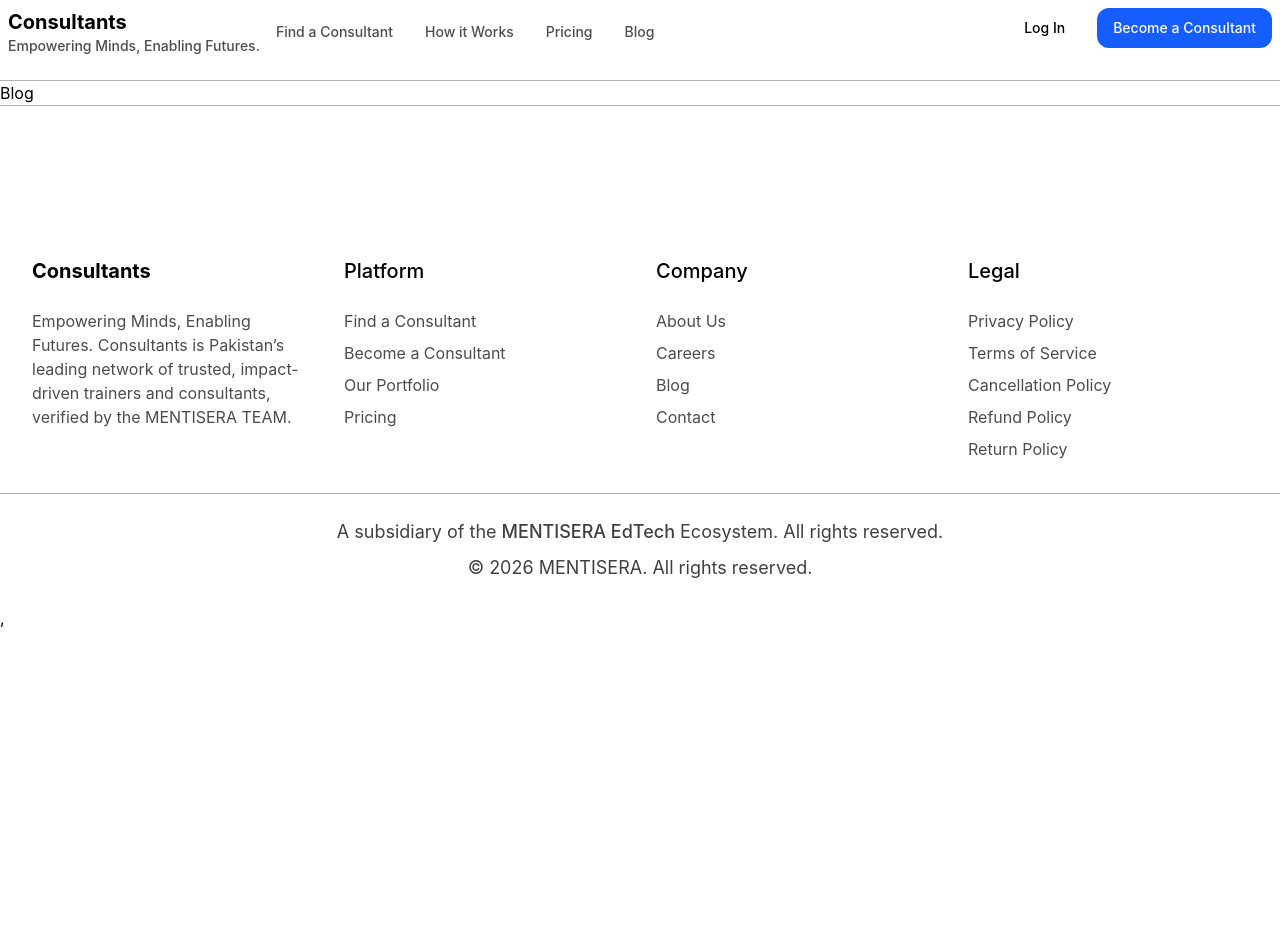
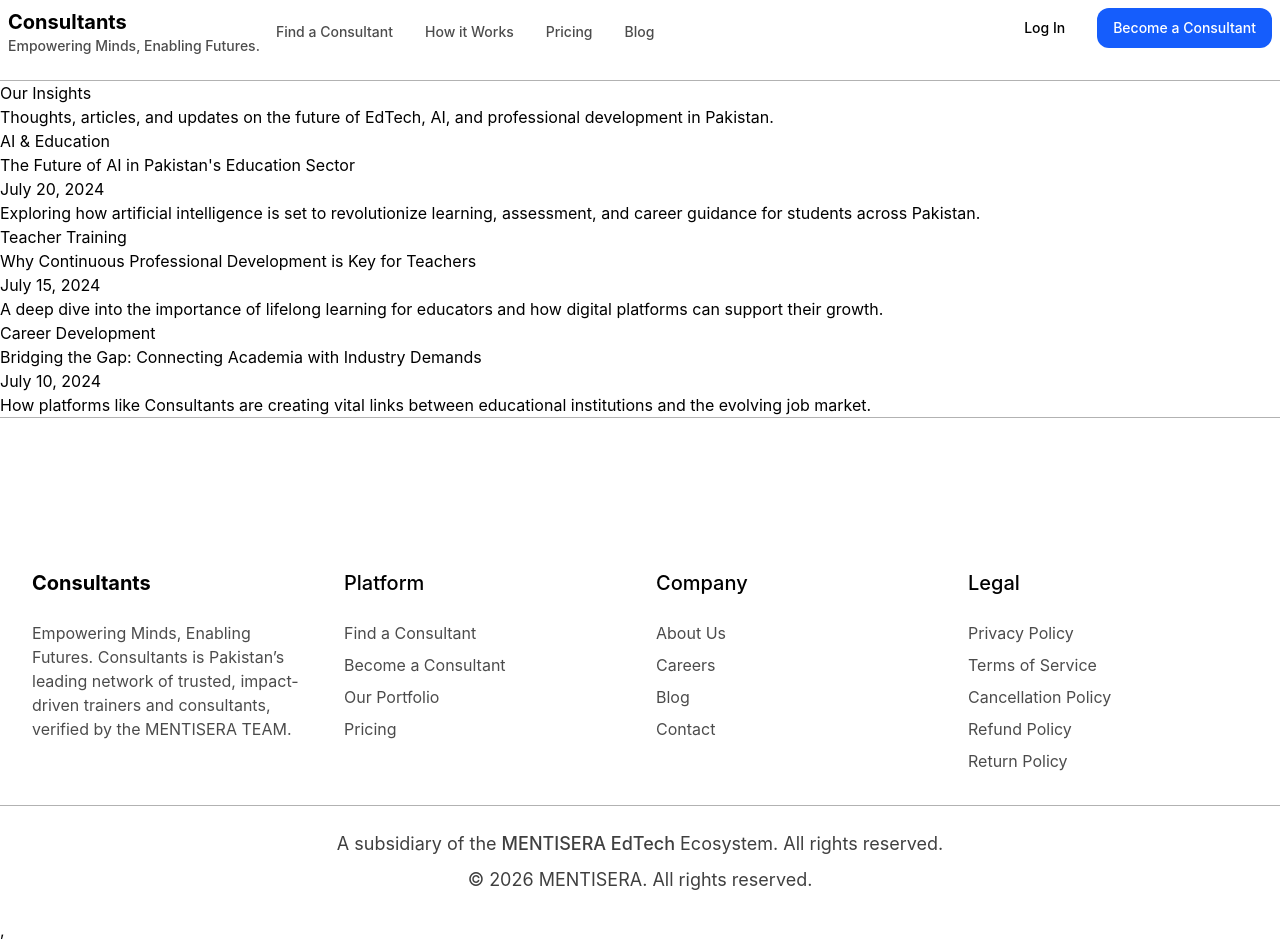
Before and after one commit to Muzamil-Fatima/Mentisera, a React (Vite) app in the folder project1/client/: page /blog in a window 1280 px wide. Before the commit the page ends 800 px from the top, so only its background shows below. Built offline with nearby package versions, Linux system fonts and the light colour scheme.

Commit message:
Add file

```diff
--- /dev/null
+++ b/project1/client/src/components/PhoneInput.jsx
@@ -0,0 +1,35 @@
+import PhoneInputLib from "react-phone-input-2";
+import "react-phone-input-2/lib/style.css";
+
+const PhoneInput = ({ value, onChange, label = "Phone" }) => {
+  return (
+    <div className="flex flex-col">
+      <label className="mb-2 text-gray-700">{label}</label>
+      <PhoneInputLib
+        country="pk"
+        inputStyle={{
+          width: "100%",
+          height: "42px",
+          border: "none",
+          outline: "none",
+          boxShadow: "none",
+          paddingLeft: "60px", // flag + country code space
+        }}
+        buttonStyle={{
+          border: "none",
+          background: "transparent",
+          padding: 0,
+          margin: 0,
+          height: "100%",
+          width: "60px", // flag + code width
+        }}
+        value={value}
+        onChange={onChange}
+        containerClass="w-full border border-gray-300 rounded-lg focus-within:ring-2 focus-within:ring-blue-400"
+        inputClass="w-full h-[42px] px-3 pl-[48px] border-none focus:outline-none"
+      />
+    </div>
+  );
+};
+
+export default PhoneInput;
--- /dev/null
+++ b/project1/client/src/pages/BecomeConsultants/AsConsultant.jsx
@@ -0,0 +1,16 @@
+import React from 'react'
+
+const AsConsultant = () => {
+  return (
+    <div>
+    <h3>Become a Consultant</h3>
+    <p>Join Pakistan’s #1 network for verified trainers and consultants. Fill out the form below to start your journey with us.</p>
+    <div>
+        <h3>Consultant Application</h3>
+        <p>All fields are required unless otherwise noted.</p>
+    </div>
+    </div>
+  )
+}
+
+export default AsConsultant
--- /dev/null
+++ b/project1/client/src/pages/BecomeConsultants/Expertise.jsx
@@ -0,0 +1,21 @@
+import React from "react";
+
+const Expertise = () => {
+  return (
+    <div>
+      <h5>Expertise</h5>
+      <div></div>
+      <h6>Areas of Expertise / Specialties</h6>
+      <textarea
+        name="expertise"
+        id="expertise"
+        placeholder="e.g., Ai in Education, Corporate Training, Curriculum Development"
+      ></textarea>
+      <p>Separate different specialties with a comma.</p>
+      <label htmlFor="">Years of Professional Experience</label>
+      <input type="text" placeholder="e.g., 10+ years " />
+    </div>
+  );
+};
+
+export default Expertise;
--- /dev/null
+++ b/project1/client/src/pages/BecomeConsultants/PersonalInfo.jsx
@@ -0,0 +1,41 @@
+import React from "react";
+import PhoneInput from "../../components/PhoneInput";
+
+const PersonalInfo = () => {
+  return (
+    <div>
+      <h3>Personal Information</h3>
+      <div></div>
+      <div>
+        <label htmlFor="fullName">Full Name</label>
+        <input
+          type="text"
+          id="fullName"
+          className=""
+          placeholder="e.g., Dr.Aisha Khan"
+        />
+        <label htmlFor="email">Email Address</label>
+        <input
+          type="text"
+          id="email"
+          className=""
+          placeholder="you@example.com"
+        />
+      </div>
+      <div>
+        <PhoneInput />
+        <div>
+          <label htmlFor="location">Location</label>
+          <input
+            type="text"
+            id="location"
+            className=""
+            placeholder="e.g., Lahore, Pakistan"
+          />
+        </div>
+      </div>
+    </div>
+  );
+};
+
+export default PersonalInfo;
--- /dev/null
+++ b/project1/client/src/pages/BecomeConsultants/ProfessionalProfile.jsx
@@ -0,0 +1,36 @@
+import React from "react";
+
+const ProfessionalProfile = () => {
+  return (
+    <div>
+      <h4>ProfessionalProfile</h4>
+      <input
+        type="text"
+        placeholder="e.g., Expert in Ai-driven educational technology"
+      />
+      <label htmlFor="">Short Bio</label>
+      <textarea
+        name=""
+        id=""
+        placeholder="Tell us about your background, you mission, and what makes you a grate consultant"
+      ></textarea>
+      <p>A concise bio (max 500 characters) to appear on your profile.</p>
+      <label htmlFor="">LinkedIn Profile URL (Optional)</label>
+      <input
+        type="text"
+        name=""
+        id=""
+        placeholder="https://linkedin.com/in/yourprofile"
+      />
+      <label htmlFor="">Website/Portfolio URL (Optional)</label>
+      <input
+        type="text"
+        placeholder="https://yourportfolio.com"
+        name=""
+        id=""
+      />
+    </div>
+  );
+};
+
+export default ProfessionalProfile;
--- a/project1/client/src/pages/Blog.jsx
+++ b/project1/client/src/pages/Blog.jsx
@@ -1,9 +1,52 @@
-import React from 'react'
+import React from "react";
 
 const Blog = () => {
+  const blogs = [
+    {
+      image: "",
+      title: "AI & Education",
+      intro: "The Future of AI in Pakistan's Education Sector",
+      date: "July 20, 2024",
+      description:
+        "Exploring how artificial intelligence is set to revolutionize learning, assessment, and career guidance for students across Pakistan.",
+    },
+    {
+      image: "",
+      title: "Teacher Training",
+      intro: "Why Continuous Professional Development is Key for Teachers",
+      date: "July 15, 2024",
+      description:
+        "A deep dive into the importance of lifelong learning for educators and how digital platforms can support their growth.",
+    },
+    {
+      image: "",
+      title: "Career Development",
+      intro: "Bridging the Gap: Connecting Academia with Industry Demands",
+      date: "July 10, 2024",
+      description:
+        "How platforms like Consultants are creating vital links between educational institutions and the evolving job market.",
+    },
+  ];
   return (
-    <div>Blog</div>
-  )
-}
+    <div>
+      <h2>Our Insights</h2>
+      <p>
+        Thoughts, articles, and updates on the future of EdTech, AI, and
+        professional development in Pakistan.
+      </p>
+      <div>
+        {blogs.map((blog, index) => (
+          <div key={index}>
+            <span>{blog.image}</span>
+            <p> {blog.title}</p>
+            <p>{blog.intro}</p>
+            <p>{blog.date}</p>
+            <p>{blog.description}</p>
+          </div>
+        ))}
+      </div>
+    </div>
+  );
+};
 
-export default Blog
+export default Blog;
```
